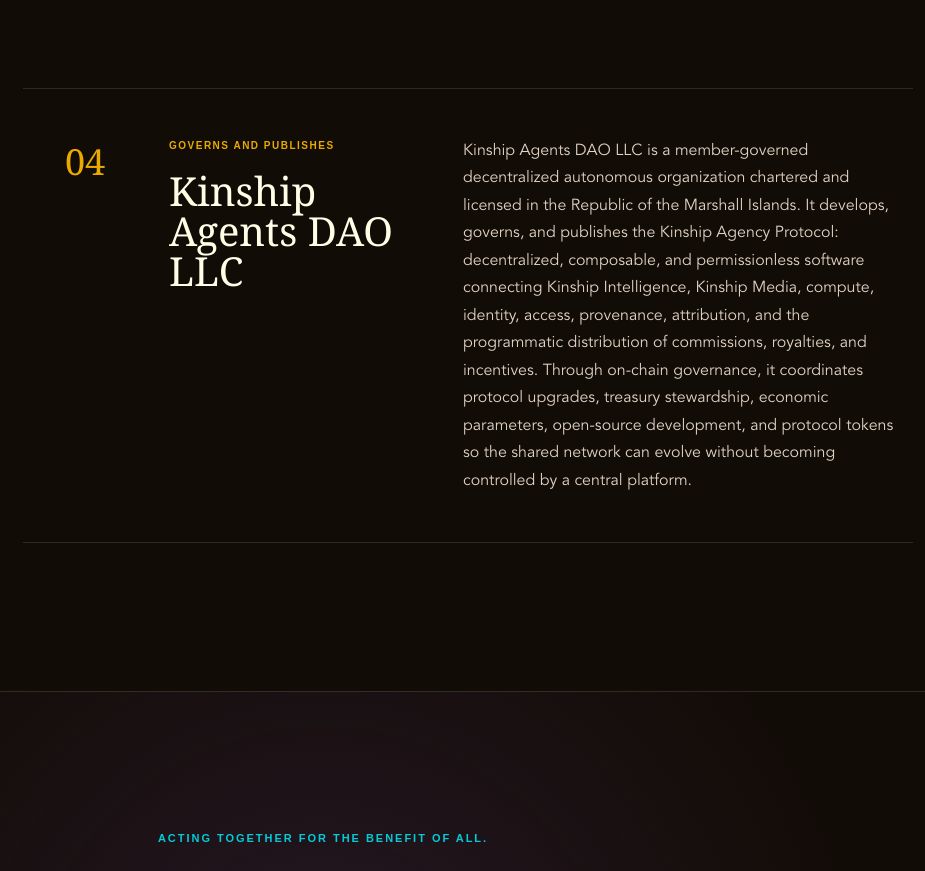
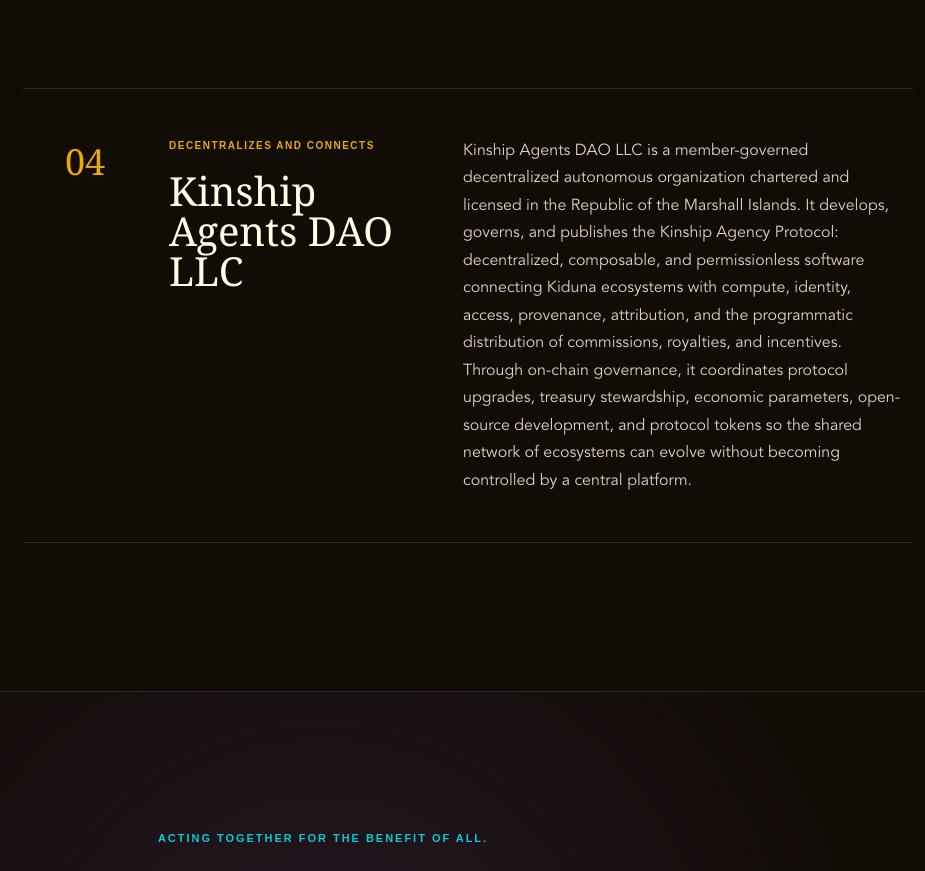
Before and after one commit to uncle-psy/kiduna, a Next.js app: page /about-our-work in a window 1280 px wide. Shown: the part 7800-8671 px from the top of the page, without its empty margins (317-1242 px from the left). Built offline with nearby package versions, Linux system fonts and the light colour scheme; a web font is replaced by a local one.

Commit message:
Refine Kinship Agents DAO role

```diff
--- a/app/about-our-work/page.tsx
+++ b/app/about-our-work/page.tsx
@@ -72,8 +72,8 @@ const organizations = [
     copy: "Kinship Systems brings the work into governments, companies, nonprofits, healthcare systems, financial institutions, critical infrastructure, communities, and AI-native ventures. It combines custom development, agentic systems integration, strategy, coaching, and organizational transformation so that intelligent agents become part of a coherent operating model and cohesive culture.",
   },
   {
-    number: "04", role: "Governs and publishes", title: "Kinship Agents DAO LLC",
-    copy: "Kinship Agents DAO LLC is a member-governed decentralized autonomous organization chartered and licensed in the Republic of the Marshall Islands. It develops, governs, and publishes the Kinship Agency Protocol: decentralized, composable, and permissionless software connecting Kinship Intelligence, Kinship Media, compute, identity, access, provenance, attribution, and the programmatic distribution of commissions, royalties, and incentives. Through on-chain governance, it coordinates protocol upgrades, treasury stewardship, economic parameters, open-source development, and protocol tokens so the shared network can evolve without becoming controlled by a central platform.",
+    number: "04", role: "Decentralizes and connects", title: "Kinship Agents DAO LLC",
+    copy: "Kinship Agents DAO LLC is a member-governed decentralized autonomous organization chartered and licensed in the Republic of the Marshall Islands. It develops, governs, and publishes the Kinship Agency Protocol: decentralized, composable, and permissionless software connecting Kiduna ecosystems with compute, identity, access, provenance, attribution, and the programmatic distribution of commissions, royalties, and incentives. Through on-chain governance, it coordinates protocol upgrades, treasury stewardship, economic parameters, open-source development, and protocol tokens so the shared network of ecosystems can evolve without becoming controlled by a central platform.",
   },
 ];
 
```
